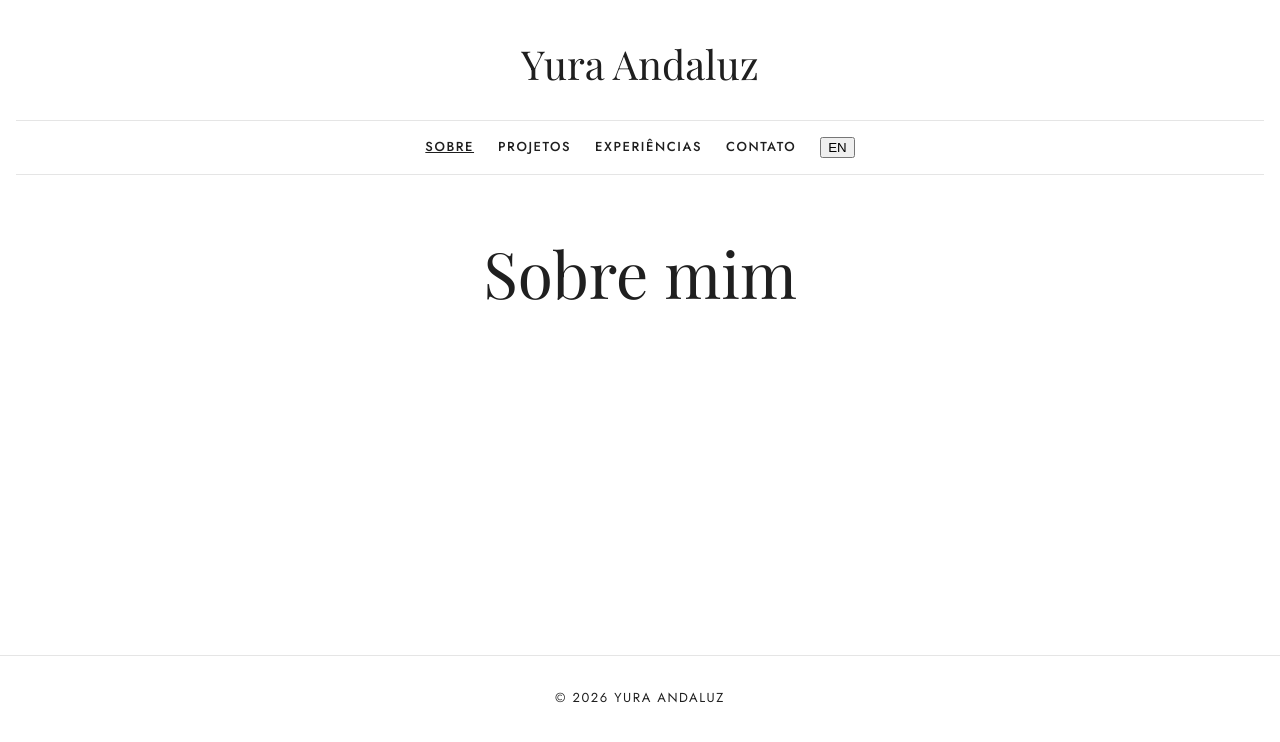
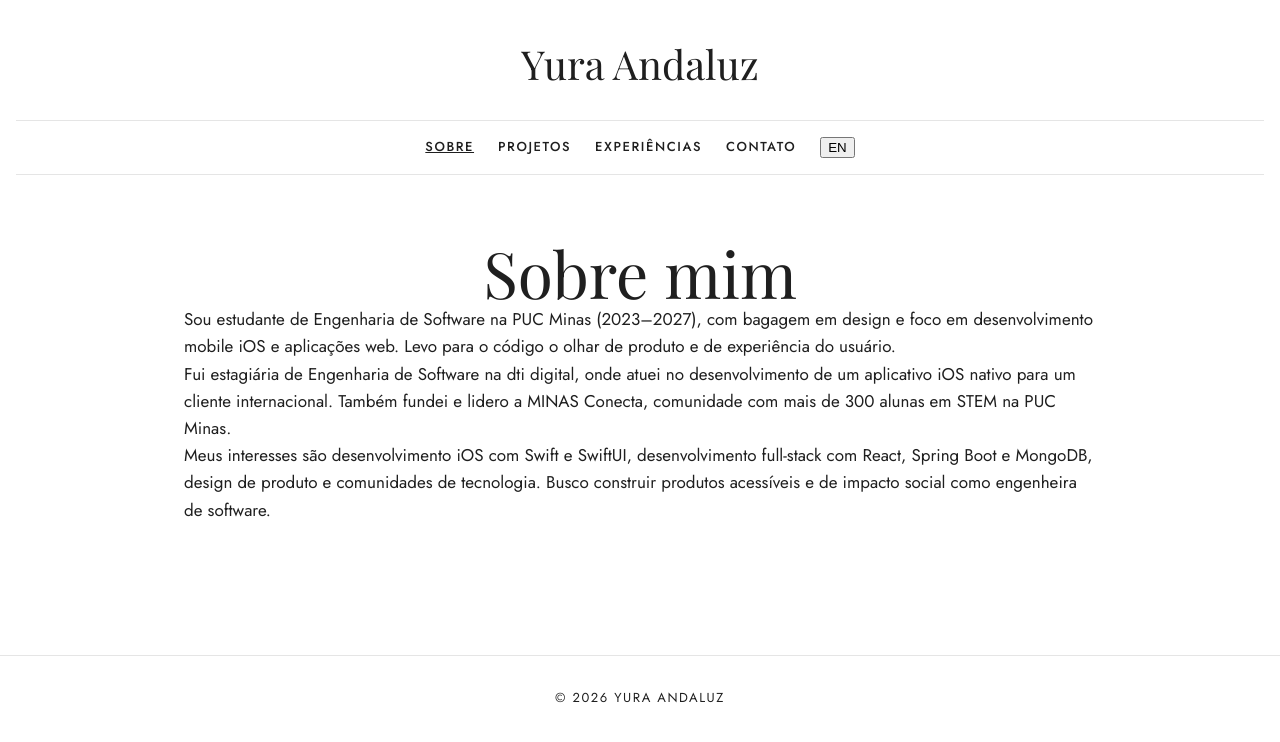
Before and after one commit to yuracandaluz/portfolio, a React app: page / in a window 1280 px wide. Shown: the top 742 px of the page. Built offline with nearby package versions, Linux system fonts and the light colour scheme; the HTML template or start-up script is replaced by a standard one.

Commit message:
feat: add bilingual About page

```diff
--- a/src/pages/About.tsx
+++ b/src/pages/About.tsx
@@ -1,3 +1,33 @@
+import { useLanguage } from '../i18n/LanguageContext'
+import type { Bilingual } from '../i18n/LanguageContext'
+
+const title: Bilingual = { pt: 'Sobre mim', en: 'About me' }
+
+const paragraphs: Bilingual[] = [
+  {
+    pt: 'Sou estudante de Engenharia de Software na PUC Minas (2023–2027), com bagagem em design e foco em desenvolvimento mobile iOS e aplicações web. Levo para o código o olhar de produto e de experiência do usuário.',
+    en: "I'm a Software Engineering student at PUC Minas (2023–2027), with a design background and a focus on iOS mobile development and web applications. I bring a product and user-experience mindset to my code.",
+  },
+  {
+    pt: 'Fui estagiária de Engenharia de Software na dti digital, onde atuei no desenvolvimento de um aplicativo iOS nativo para um cliente internacional. Também fundei e lidero a MINAS Conecta, comunidade com mais de 300 alunas em STEM na PUC Minas.',
+    en: 'I was a Software Engineering intern at dti digital, working on a native iOS app for an international client. I also founded and lead MINAS Conecta, a community of 300+ women in STEM at PUC Minas.',
+  },
+  {
+    pt: 'Meus interesses são desenvolvimento iOS com Swift e SwiftUI, desenvolvimento full-stack com React, Spring Boot e MongoDB, design de produto e comunidades de tecnologia. Busco construir produtos acessíveis e de impacto social como engenheira de software.',
+    en: 'My interests are iOS development with Swift and SwiftUI, full-stack development with React, Spring Boot and MongoDB, product design and tech communities. I aim to build accessible, socially impactful products as a software engineer.',
+  },
+]
+
 export default function About() {
-  return <h1 className="title">Sobre mim</h1>
+  const { lang } = useLanguage()
+  return (
+    <>
+      <h1 className="title">{title[lang]}</h1>
+      <div className="about">
+        {paragraphs.map((p, i) => (
+          <p key={i}>{p[lang]}</p>
+        ))}
+      </div>
+    </>
+  )
 }
```
